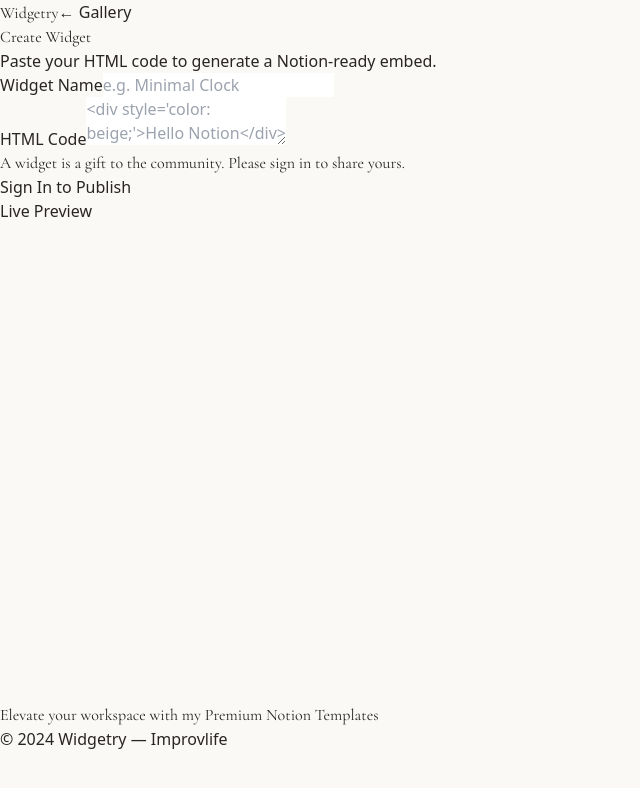
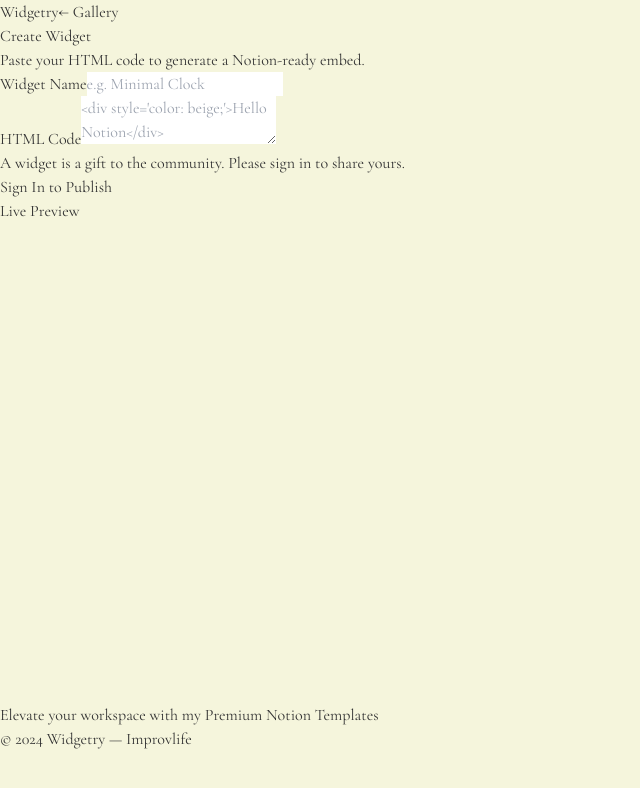
Before and after one commit to sophie516/lovable, a React (Vite) app: page /create in a window 1280 px wide. Shown: the top 788 px of the page, without its empty margins (0-640 px from the left). Built offline with nearby package versions, Linux system fonts and the light colour scheme; no server answers.

Commit message:
Revise styles for a beige and white aesthetic
Updated styles for body, links, and buttons with a beige aesthetic.

```diff
--- a/src/styles.css
+++ b/src/styles.css
@@ -2,16 +2,35 @@
 @tailwind components;
 @tailwind utilities;
 
-:root {
-  --background: 20 20% 98%;
-  --primary: 20 5% 20%;
+/* The Beige and White Aesthetic */
+body {
+  background-color: #F5F5DC !important; /* This is the Beige */
+  color: #333;
+  margin: 0;
+  padding: 0;
+  font-family: "Cormorant Garamond", serif; /* Minimal Serif look */
+  -webkit-font-smoothing: antialiased;
 }
 
-body {
-  @apply bg-[#FAF9F6] text-stone-800;
-  font-feature-settings: "ss01", "ss02", "cv01", "cv02";
+/* Make sure links look nice */
+a {
+  color: inherit;
+  text-decoration: none;
 }
 
-.font-serif {
-  font-family: "Cormorant Garamond", serif;
+/* The "White Cards" look */
+.bg-card {
+  background-color: #ffffff !important;
+  border: 1px solid #e5e5e5;
+  border-radius: 12px;
 }
+
+/* Minimalist Button */
+button {
+  cursor: pointer;
+  transition: all 0.2s ease;
+}
+
+button:hover {
+  opacity: 0.8;
+}
```
